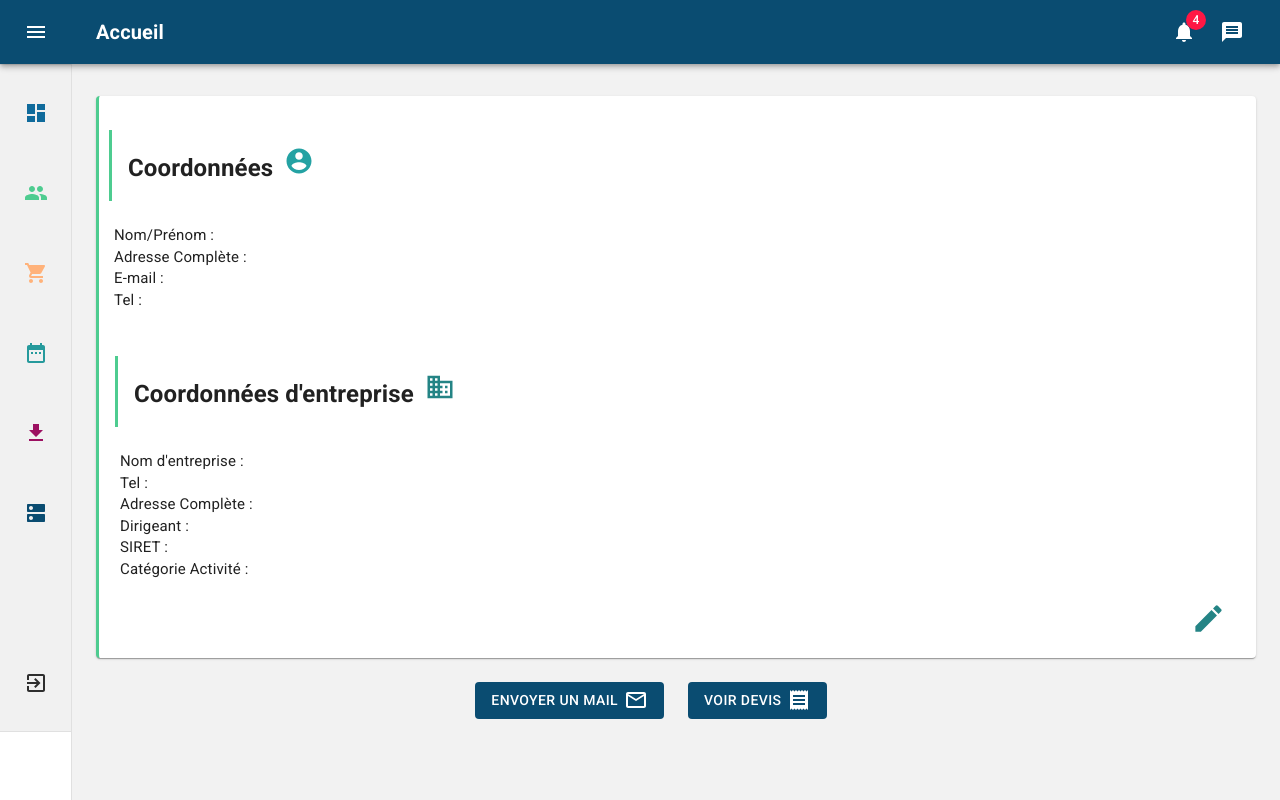
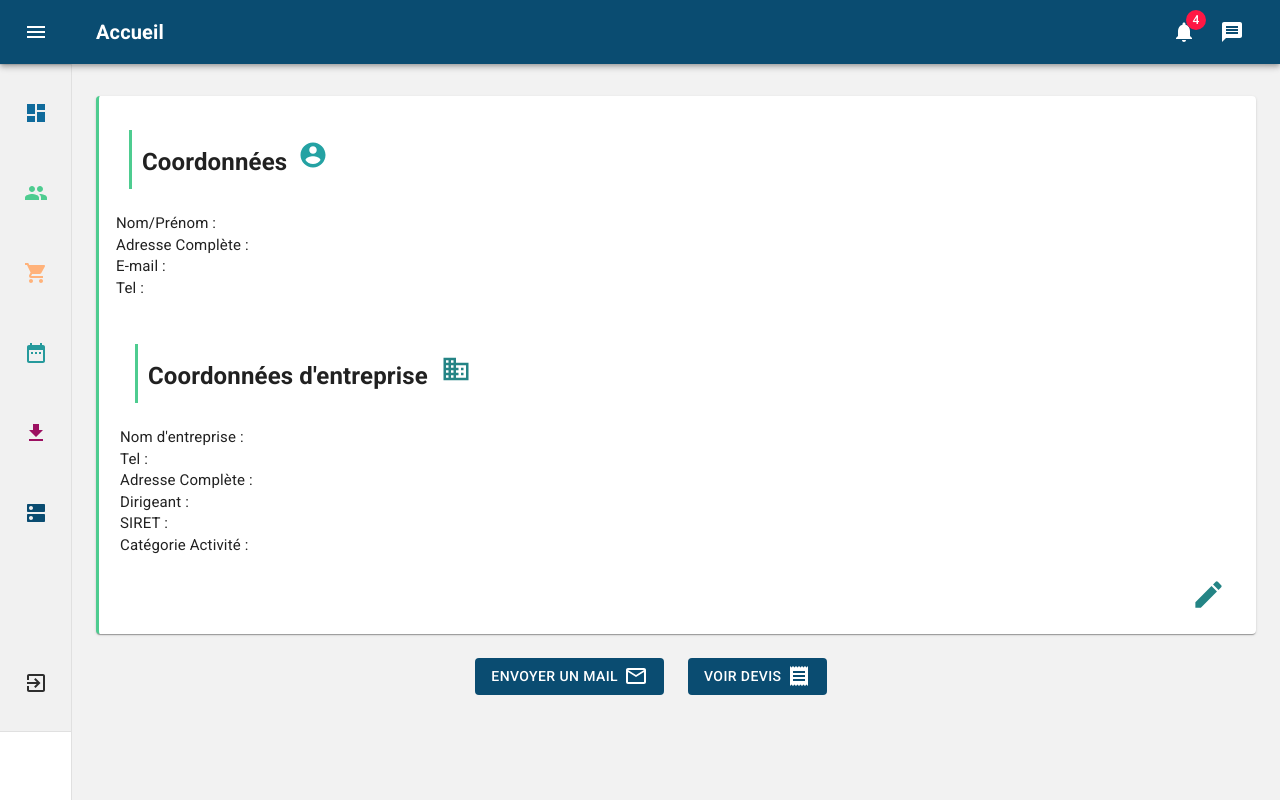
Before and after one commit to GauthierBosson/CRM-Front, a Next.js app: page /clientProfil in a window 1280 px wide. Built offline with nearby package versions, Linux system fonts and the light colour scheme.

Commit message:
Ajout page payment pour payer gros naze. Je déconne pas

```diff
--- a/components/DetailsClients.js
+++ b/components/DetailsClients.js
@@ -14,9 +14,9 @@ const clientProfil = () => {
         <div>
             <Grid container spacing={3}>
                 <Grid item xs={12}>
-                    <Paper style={{padding: '10px', borderLeft:'solid 3px #4ECC90'}}><h3 style={{fontSize: '24px',borderLeft:'solid 3px #4ECC90', padding:'16px'}} align="left">Coordonnées <AccountCircleIcon style={{fill:'#24a2a3', fontSize:'30px', marginLeft: '5px'}}/></h3>
+                    <Paper style={{padding: '10px', borderLeft:'solid 3px #4ECC90'}}><h3 style={{fontSize: '24px',borderLeft:'solid 3px #4ECC90', padding:'10px', marginLeft:'20px'}} align="left">Coordonnées <AccountCircleIcon style={{fill:'#24a2a3', fontSize:'30px', marginLeft: '5px'}}/></h3>
 
-                        <p style={{marginLeft: '5px', fontSize: '15px'}}>
+                        <p style={{marginLeft: '7px', fontSize: '15px'}}>
                             Nom/Prénom : <br/>
                             Adresse Complète :
                             <br/>
@@ -26,8 +26,8 @@ const clientProfil = () => {
                         </p>
 
 
-                        <div style={{padding: '6px'}}><h3 style={{fontSize: '24px',borderLeft:'solid 3px #4ECC90', padding:'16px'}} align="left">Coordonnées
-                            d'entreprise <BusinessIcon style={{fill:'#248485', fontSize:'30px', marginLeft: '5px'}}/></h3>
+                        <div style={{padding: '6px'}}><h3 style={{fontSize: '24px',borderLeft:'solid 3px #4ECC90', padding:'10px', marginLeft:'20px'}} align="left">Coordonnées
+                            d'entreprise <BusinessIcon style={{fill:'#248485', fontSize:'30px', marginLeft: '7px'}}/></h3>
 
                             <p style={{marginLeft: '5px', fontSize: '15px'}}>
                                 Nom d'entreprise : <br/>
```
